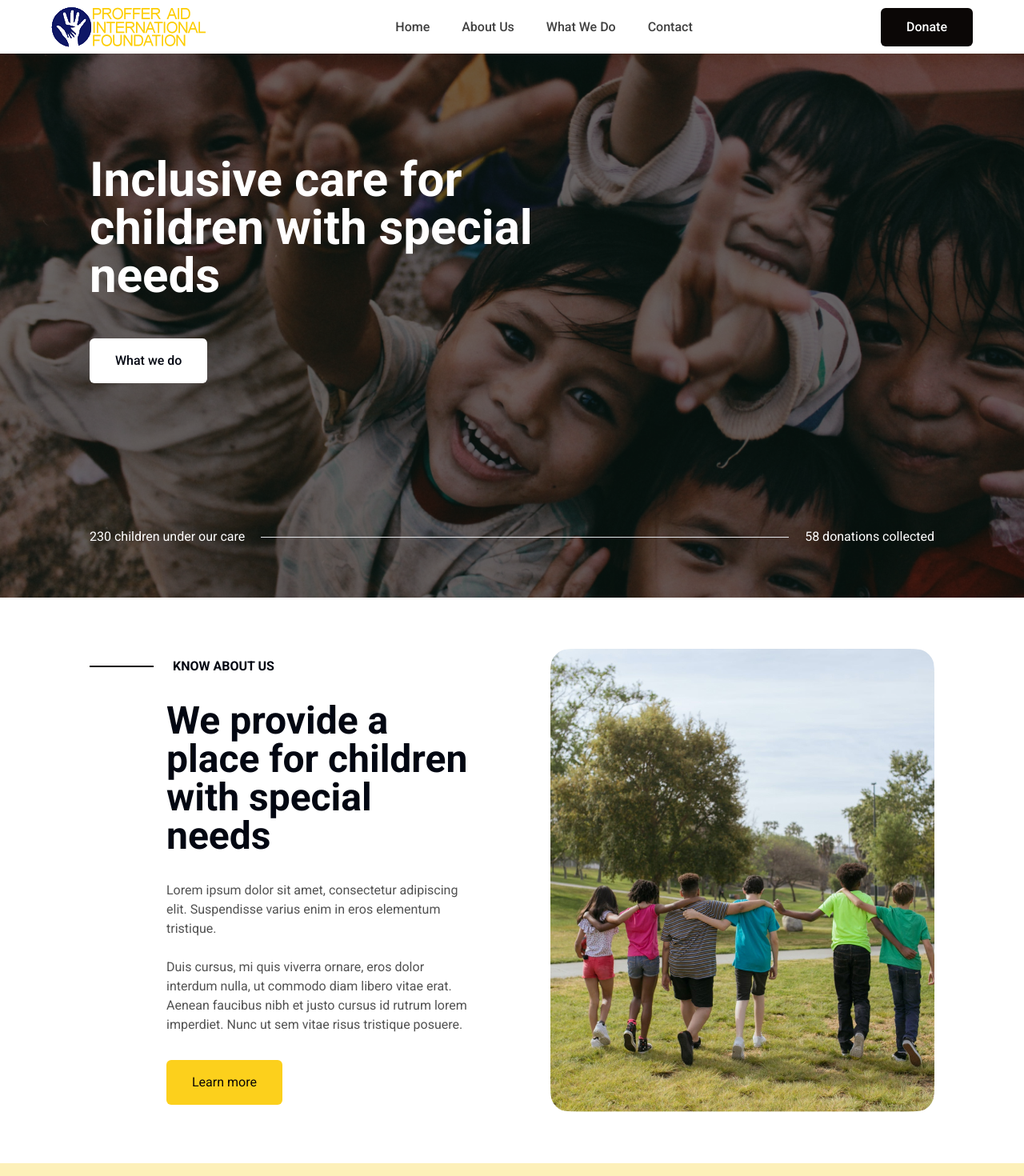
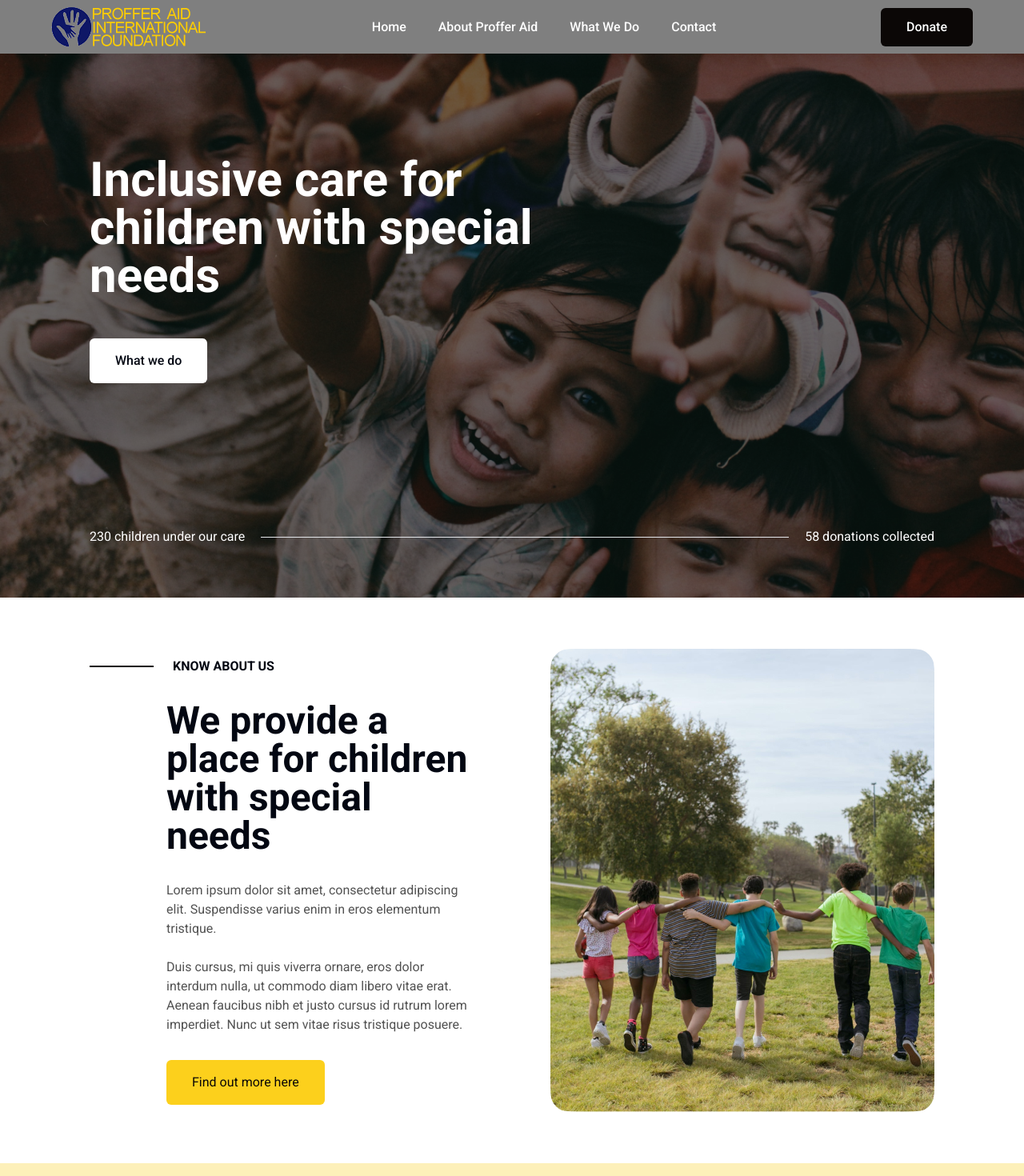
Before and after one commit to thatguynapster/proffer-aid, a Next.js app: page / in a window 1280 px wide. Shown: the top 1470 px of the page at 80% size. Built offline with nearby package versions, Linux system fonts and the light colour scheme.

Commit message:
seo improvements

```diff
--- a/app/globals.css
+++ b/app/globals.css
@@ -15,3 +15,11 @@ body {
     text-wrap: balance;
   }
 }
+
+.glass {
+  /* From https://css.glass */
+  background: rgba(0, 0, 0, 0.5);
+  box-shadow: 0 4px 30px rgba(0, 0, 0, 0.1);
+  backdrop-filter: blur(20px);
+  -webkit-backdrop-filter: blur(20px);
+}
--- a/app/page.tsx
+++ b/app/page.tsx
@@ -74,7 +74,7 @@ export default function Home() {
             href={routes.about_us}
             className="w-max bg-secondary text-dark rounded-md px-8 py-4 ml-24"
           >
-            Learn more
+            Find out more here
           </Link>
         </div>
 
--- a/components/navbar.tsx
+++ b/components/navbar.tsx
@@ -23,8 +23,8 @@ const Navbar = () => {
       <Popover
         as="header"
         className={classNames(
-          "bg-white shadow-sm lg:overflow-y-visible sticky top-0",
-          "data-[open]:fixed data-[open]:inset-0 z-50 data-[open]:overflow-y-auto data-[open]:lg:overflow-y-visible data-[open]:lg:sticky"
+          "bg-dark/60 shadow-sm lg:overflow-y-visible sticky top-0",
+          "data-[open]:fixed data-[open]:inset-0 z-50 data-[open]:overflow-y-auto data-[open]:lg:overflow-y-visible data-[open]:lg:sticky glass"
         )}
       >
         <div className="mx-auto px-4 py-2 sm:px-12 lg:px-16">
@@ -50,7 +50,7 @@ const Navbar = () => {
                 <Link
                   key={text}
                   href={href}
-                  className={"font-medium text-neutral-700"}
+                  className={"font-medium text-white"}
                 >
                   {text}
                 </Link>
--- a/components/projects-slider.tsx
+++ b/components/projects-slider.tsx
@@ -7,6 +7,7 @@ import { useRouter } from "next/navigation";
 import Slider from "@/components/slider";
 import { classNames } from "@/lib";
 import { Fragment } from "react";
+import { ChevronRightIcon } from "@heroicons/react/24/outline";
 
 type Props = { projects: any[] };
 
@@ -43,9 +44,9 @@ const ProjectSlider = ({ projects }: Props) => {
             </div>
             <Link
               href={href.replace(":slug", slug)}
-              className="bg-white px-8 py-4 text-dark w-max rounded-md"
+              className="bg-white px-8 py-4 text-dark w-max rounded-md flex items-center gap-2"
             >
-              Learn more
+              Continue reading <ChevronRightIcon className="w-5 h-5" />
             </Link>
           </div>
         </Fragment>
--- a/config/index.tsx
+++ b/config/index.tsx
@@ -18,7 +18,7 @@ export const pages: PageType[] = [
     href: routes.home,
   },
   {
-    text: "About Us",
+    text: "About Proffer Aid",
     href: routes.about_us,
   },
   {
```
